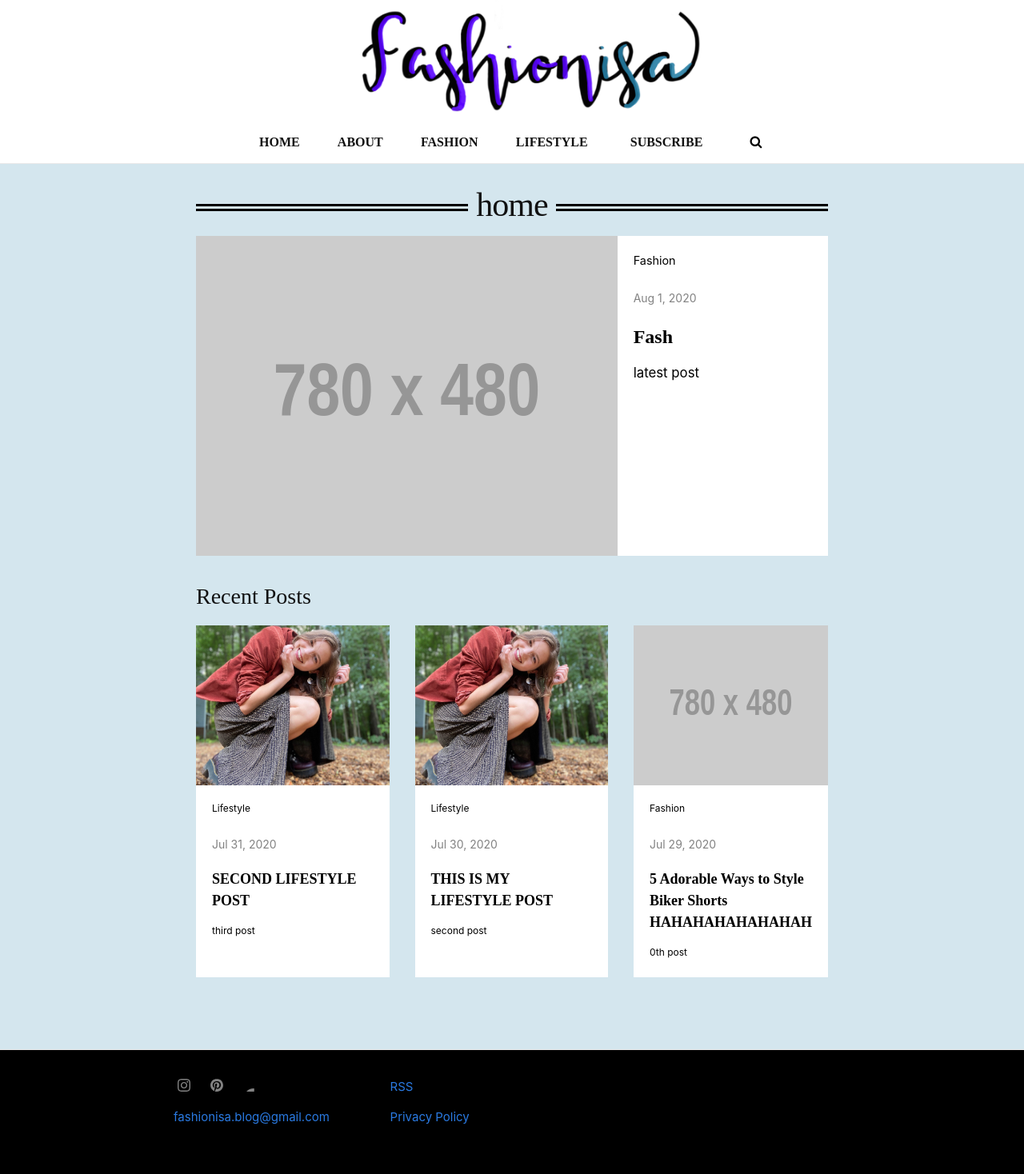
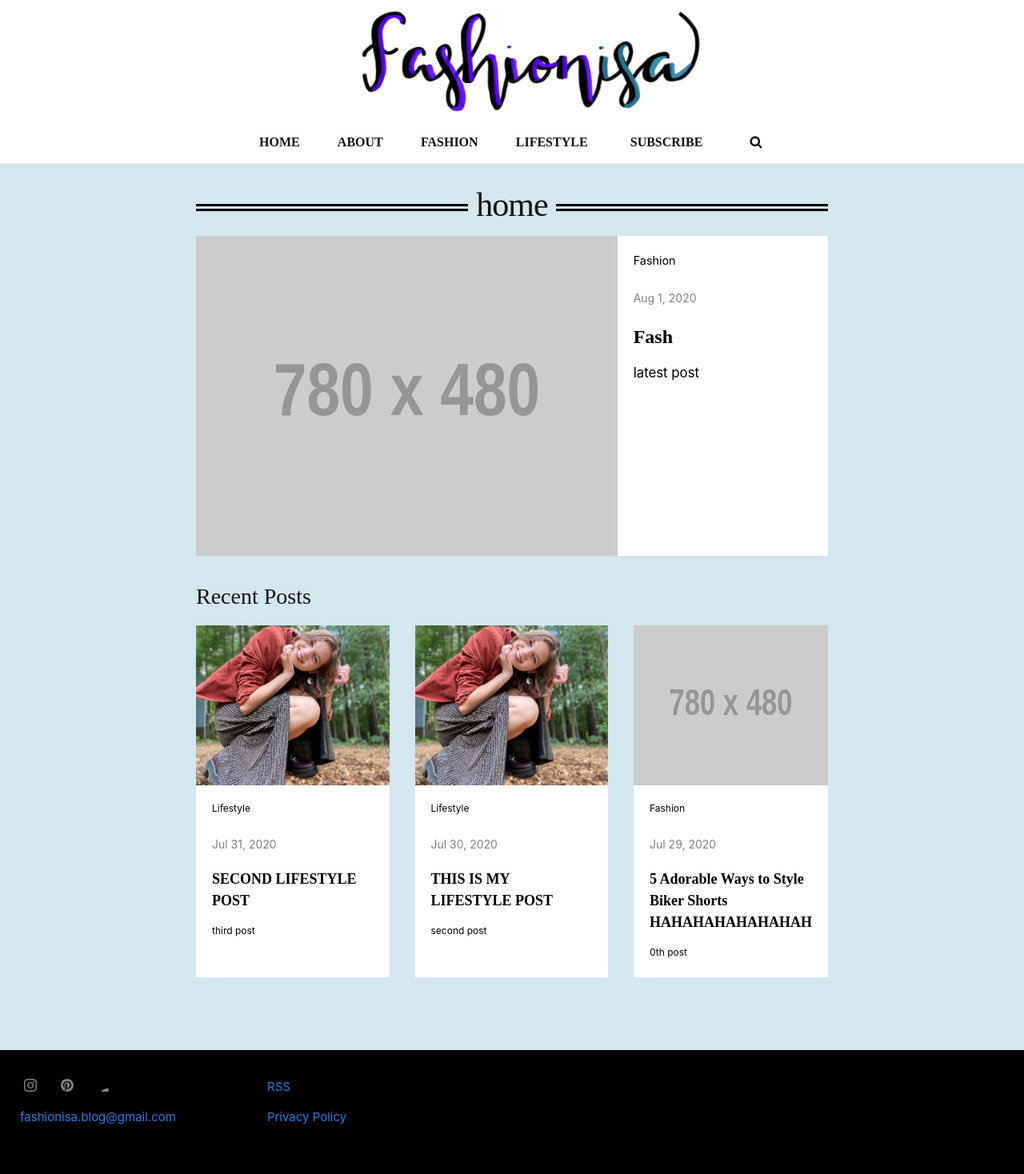
Before and after one commit to iwalte01/fashionisa-blog, a Jekyll site: the page built from index.md, in a window 1280 px wide. Shown: the whole page at 80% size. Built offline with Jekyll 4.4.1, drawn with Linux system fonts in a browser that asks for light colours.

Commit message:
styled responsive search bar and footer

```diff
--- a/_includes/footer.html
+++ b/_includes/footer.html
@@ -2,7 +2,6 @@
   <data class="u-url" href="{{ / | relative_url }}"></data>
 
   <!--<div class="wrapper">-->
-    <div class="footer-con">
     <div class="footer-col-wrapper">
 
      <div class="footer-col footer-col-2">
@@ -24,7 +23,7 @@
       </div>
 
     </div>
-</div>
+
  <!-- </div>-->
 
 </footer>
--- a/_sass/minima/_layout.scss
+++ b/_sass/minima/_layout.scss
@@ -41,6 +41,7 @@
   .trigger {
     margin-left: 10%;
   }
+
   .nav-trigger {
       display: none;
   }
@@ -145,11 +146,6 @@
   margin-bottom: $spacing-unit / 2;
 }
 
-.footer-con {
-  //move stuff in footer over
-  margin-left: 15%;
-}
-
 .wb-list,
 .social-media-list {
   list-style: none;
@@ -169,7 +165,7 @@
 .social-media-list li {
   display: inline-block;
   &:not(:first-child){
-       margin-left: 20px; //changed from 25 to 20
+       margin-left: 25px; //changed from 25 to 20
   }
 }
 
@@ -790,7 +786,7 @@ symbol path {
   color: black;
   border: none;
   background-color: white;
-  margin-right: 55px;
+  margin-right: 10%;
 }
 
 
```
